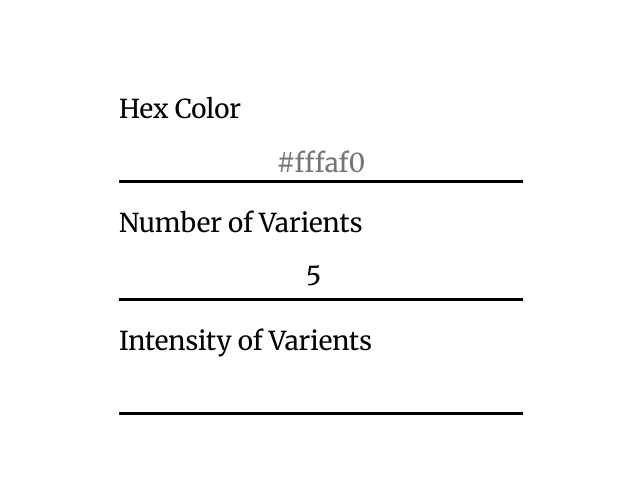
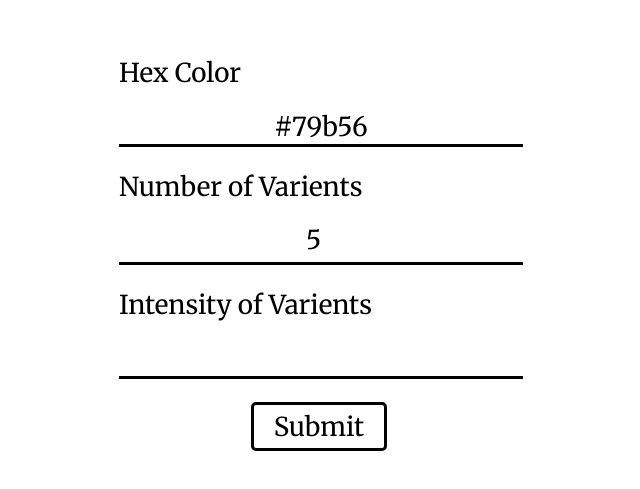
Before and after one commit to ksurdhar/color-ab-test, a plain HTML site: page index.html in a window 1280 px wide. Shown: the part 135-624 px from the top of the page, without its empty margins (321-961 px from the left). Drawn offline with Linux system fonts and the light colour scheme.

Commit message:
form nearly done

```diff
--- a/index.html
+++ b/index.html
@@ -19,7 +19,7 @@
     <div class="start-page">
       <div>
         <span>Hex Color</span>
-        <input id="color-text" type="text" placeholder="#fffaf0"></input>
+        <input id="color-text" type="text"></input>
       </div>
       <div>
         <span>Number of Varients</span>
@@ -29,6 +29,10 @@
         <span>Intensity of Varients</span>
         <input id="color-intensity" type="number"></input>
       </div>
+
+      <div class="btnContainer">
+        <div id="goBtn">Submit</div>
+      </div>
     </div>
   </body>
 </html>
--- a/index.js
+++ b/index.js
@@ -6,6 +6,15 @@ document.onreadystatechange = function () {
     Array.prototype.forEach.call(document.getElementsByTagName('input'), (el) => {
       el.style.fontFamily = 'Merriweather'
     })
+
+    const colorInput = document.getElementById('color-text')
+    body.style.backgroundColor = '#79b56'
+    colorInput.value = '#79b56'
+
+    document.getElementById('goBtn').addEventListener('click', () => {
+      // populate colorVals with colors of a certain intensity
+      console.log('listening')
+    });
 
     let pairs = null
     const roundResults = []
--- a/styles.css
+++ b/styles.css
@@ -6,7 +6,6 @@ html {
 
 body {
   align-items: center;
-  /* background:#728EB2; */
   margin: 0;
   height: 100%;
   width: 100%;
@@ -35,6 +34,19 @@ body {
   padding-bottom: 20px;
 }
 
+#goBtn{
+  border: 3px solid black;
+  border-radius: 5px;
+  padding: 5px 20px;
+  max-width: fit-content;
+}
+
+.btnContainer {
+  display: flex;
+  align-items: center;
+  flex-direction: column;
+}
+
 input {
   font-size: 26px;
   border: none;
@@ -42,6 +54,7 @@ input {
   border-bottom: 3px black solid;
   width: 100%;
   text-align: center;
+  background-color: transparent;
 }
 
 #color-number {
```
